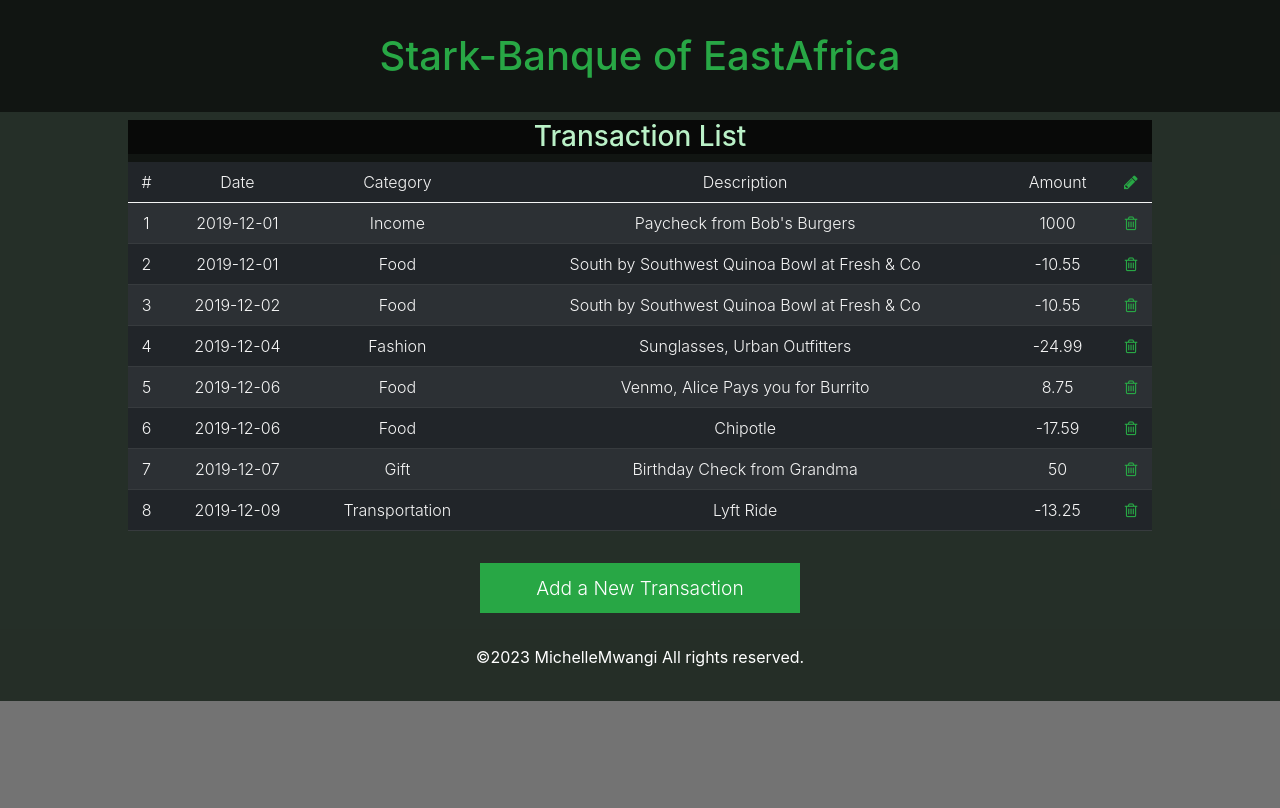
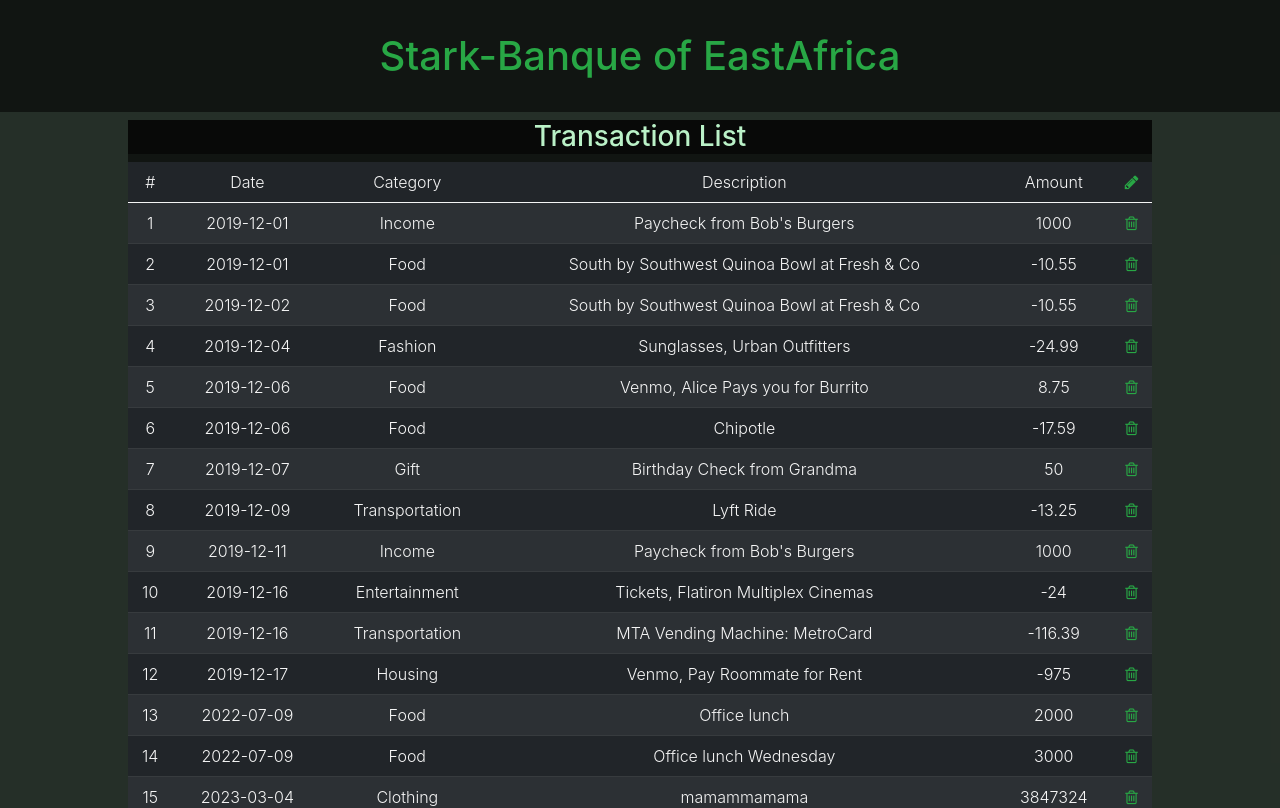
Before and after one commit to michellemwangi01/Stark-Banque, a React (Create React App) app: page / in a window 1280 px wide. Shown: the top 808 px of the page. Built offline with nearby package versions, Linux system fonts and the light colour scheme; data requests are answered from the project's data file.

Commit message:
fix add transaction bug

```diff
--- a/db.json
+++ b/db.json
@@ -55,6 +55,55 @@
       "description": "Lyft Ride",
       "category": "Transportation",
       "amount": -13.25
+    },
+    {
+      "id": 9,
+      "date": "2019-12-11",
+      "description": "Paycheck from Bob's Burgers",
+      "category": "Income",
+      "amount": 1000
+    },
+    {
+      "id": 10,
+      "date": "2019-12-16",
+      "description": "Tickets, Flatiron Multiplex Cinemas",
+      "category": "Entertainment",
+      "amount": -24
+    },
+    {
+      "id": 11,
+      "date": "2019-12-16",
+      "description": "MTA Vending Machine: MetroCard",
+      "category": "Transportation",
+      "amount": -116.39
+    },
+    {
+      "id": 12,
+      "date": "2019-12-17",
+      "description": "Venmo, Pay Roommate for Rent",
+      "category": "Housing",
+      "amount": -975
+    },
+    {
+      "date": "2022-07-09",
+      "description": "Office lunch",
+      "category": "Food",
+      "amount": "2000",
+      "id": 13
+    },
+    {
+      "date": "2022-07-09",
+      "description": "Office lunch Wednesday",
+      "category": "Food",
+      "amount": "3000",
+      "id": 14
+    },
+    {
+      "category": "Clothing",
+      "description": "mamammamama",
+      "amount": "3847324",
+      "date": "2023-03-04",
+      "id": 15
     }
   ]
 }
--- a/src/App.js
+++ b/src/App.js
@@ -18,8 +18,12 @@ function App() {
       headers: {
         'Content-Type': "application/json",
       },
-      body: JSON.stringify(newTrans),
+      body: JSON.stringify(newTrans)
   })
+  .then(response => response.json())
+  .then(data => setTransactions(()=>[...transactions, {...newTrans, id:data.id}])
+  )
+  .then(error => console.error("Failed"+ error))
   }
 
 
--- a/src/Components/TransactionForm.js
+++ b/src/Components/TransactionForm.js
@@ -34,11 +34,13 @@ const TransactionForm = ({onSubmitTransaction}) => {
         <div class="transactionDetailInputDiv">
             <label class="clientdeets" for="selectOption">Category</label>
             <select
-            required
+
             onChange={inputHandler}
             value={newTransactionItem.category}
-            name="category"  id="companySelect" class="myformControl newCollectionDetails">
+            name="category"  id="companySelect" class="myformControl newCollectionDetails"
+            required>
              {/* {inputCategories} */}
+             <option>Please Select</option>
              <option>Food</option>
              <option>Clothing</option>
              <option>Transportation</option>
@@ -50,10 +52,9 @@ const TransactionForm = ({onSubmitTransaction}) => {
         <div class="transactionDetailInputDiv">
             <span class="clientdeets" id="">Description</span>
             <input
-            required
             onChange={inputHandler}
             value={newTransactionItem.description}
-            id="Mobile" type="memo" name="description"class="myformControl newCollectionDetails" aria-label="Sizing example input" aria-describedby=""></input>
+            id="Mobile" type="memo" name="description"class="myformControl newCollectionDetails" aria-label="Sizing example input" aria-describedby="" required></input>
             <span><p class='errorMessages'></p></span>
         </div>
         <div class="transactionDetailInputDiv">
```
